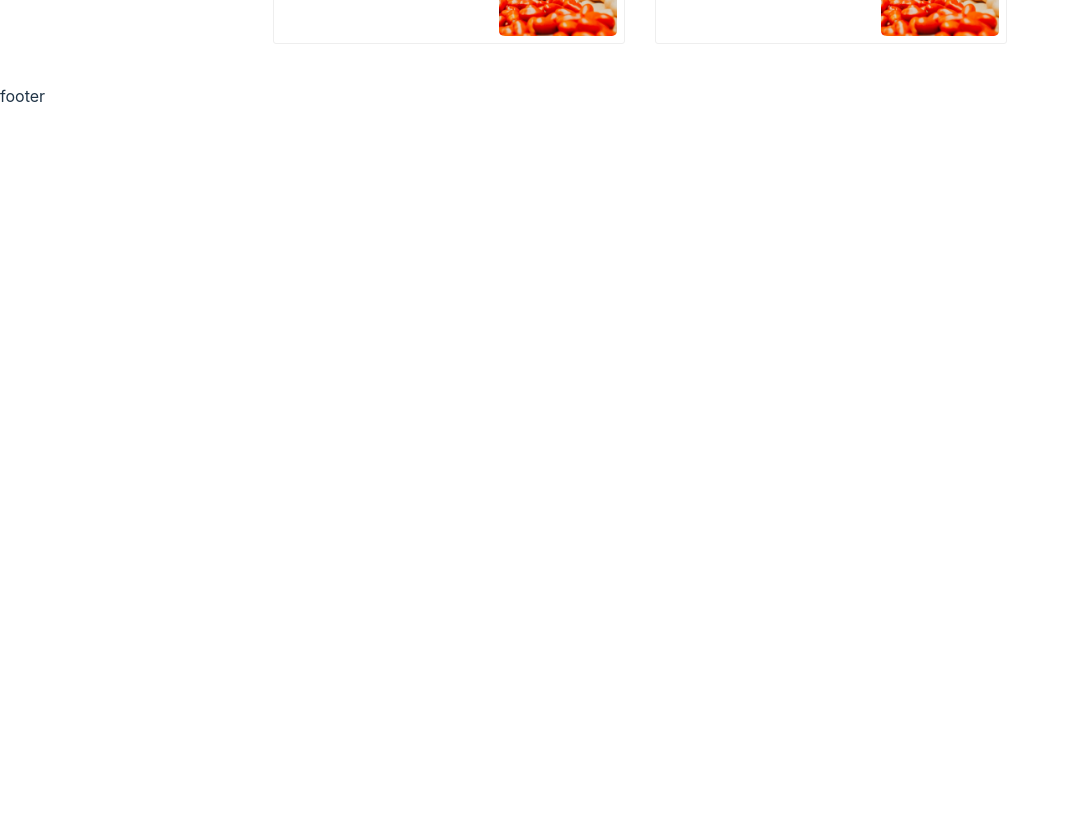
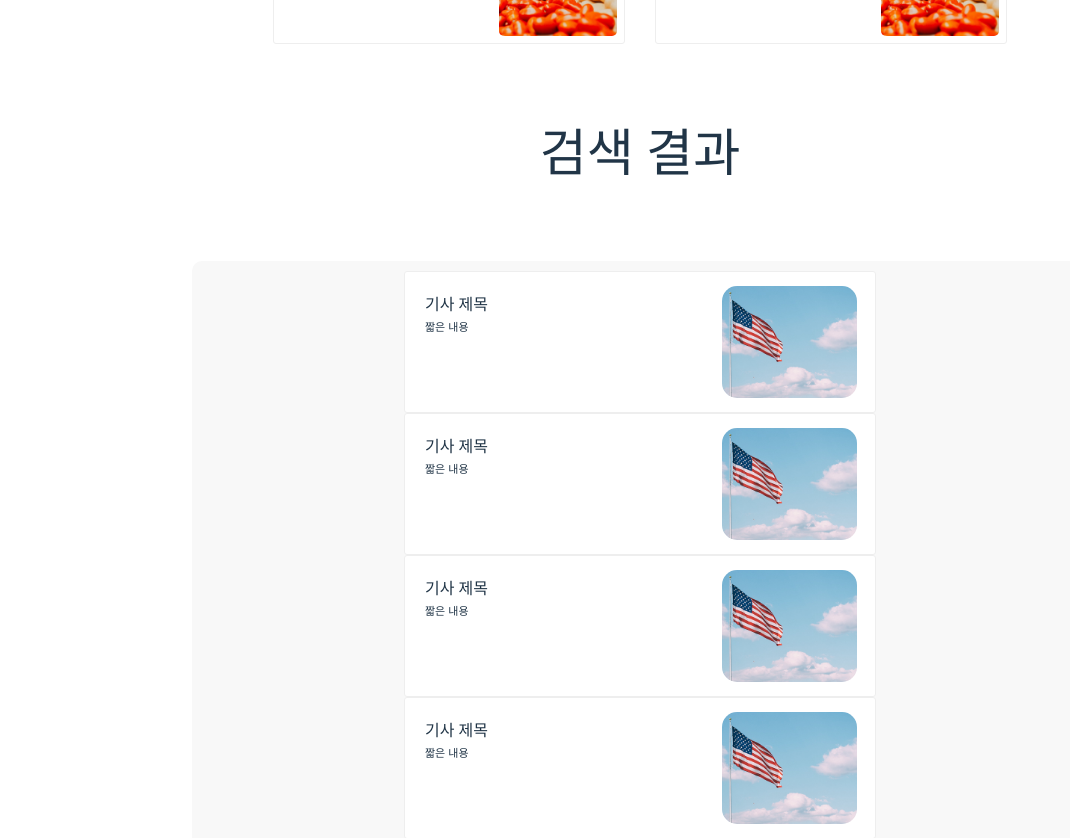
Before and after one commit to SKU-GlobalTimes/GlobalTimes_FE, a React (Vite) app in the folder FrontEnd/: page /main in a window 1280 px wide. Shown: the part 1840-2678 px from the top of the page, without its empty margins (0-1070 px from the left). Before the commit the page ends 1948 px from the top, so only its background shows below. Built offline with nearby package versions, Linux system fonts and the light colour scheme.

Commit message:
:art: Design: 검색결과 페이지 카드 뉴스 배치 & 디자인

```diff
--- a/FrontEnd/src/components/mainPage/MainPage.jsx
+++ b/FrontEnd/src/components/mainPage/MainPage.jsx
@@ -9,6 +9,7 @@ export default function MainPage() {
         <div className={styled['mainPage--container']}>
             <SearchContainer />
             <MainNews />
+            <SearchNews />
         </div>
     )
 }
--- a/FrontEnd/src/components/mainPage/News.module.css
+++ b/FrontEnd/src/components/mainPage/News.module.css
@@ -30,20 +30,33 @@
     justify-content: center;
 }
 
+
+
 /* Search News */
 .SearchNews--container{
     display: flex;
     flex-direction: column;
     align-items: center;
+    min-height: max-content;
+    gap: 80px;
+    padding: 40px 0px;
+}
+
+.SearchNews--hotIssues--title{
+    margin:0;
 }
 
 .SearchNews--resultList{
-    width: 1020px;
+    max-width: 70vw;
+    width: max-content;
+    min-width: 500px;
+    min-height: max-content;
     display: flex;
     flex-wrap: wrap;
     justify-content: center;
     align-items: center;
-    padding: 10px 5px;
+    padding: 10px 0px;
+    margin-bottom: 30px;
     border-radius: 10px;
     background-color: rgb(248, 248, 248);
 }
--- a/FrontEnd/src/components/mainPage/SearchNews.jsx
+++ b/FrontEnd/src/components/mainPage/SearchNews.jsx
@@ -5,7 +5,7 @@ export default function SearchNews() {
 
     return(
         <div className={styled['SearchNews--container']}>
-            <h1>검색 결과</h1>
+            <h1 className={styled['SearchNews--hotIssues--title']}>검색 결과</h1>
             <div className={styled['SearchNews--resultList']}>
                 <SearchNewsCard />
                 <SearchNewsCard />
--- a/FrontEnd/src/components/newsCard/NewsCard.module.css
+++ b/FrontEnd/src/components/newsCard/NewsCard.module.css
@@ -97,9 +97,57 @@
 
 /* SearchNews Card */
 .searchNewsCard--container{
-    width: 500px;
-    height: 130px;
-    margin: 0px 3px;
+    display: flex;
+    flex-direction: row;
+    justify-content: space-between;
     background-color: white;
-    border-bottom: 1px solid rgb(224, 224, 224);
+    border: 1px solid rgb(238, 238, 238);
+    border-radius: 3px;
+    min-width: 470px;
+    width: 33vw;
+    height: 15vh;
+    min-height: 140px;
+    margin: 0 10px;
 }
+
+
+.searchNewsCard--contents{
+    width: 65%;
+    display: flex;
+    flex-direction: column;
+    padding: 10px;
+    padding-top: 20px;
+    margin-left: 10px;;
+}
+
+.searchNewsCard--contents__title{
+    margin:0;
+    font-size: 16px;
+    font-weight: 600;
+}
+
+.searchNewsCard--contents__preview{
+    margin: 3px 0;
+    font-size: 11px;
+    font-weight: 300;
+}
+
+.searchNewsCard--imageContainer{
+    width: 35%;
+    height: 100%;
+    max-width: 220px;
+    max-height: 160px;
+    display: flex;
+    justify-content: center;
+    align-items: center;
+    margin-right: 10px;
+}
+
+.searchNewsCard--image{
+    height: 80%;
+    width: 90%;
+    border-radius: 15px;
+    background-image: url('/america.png');
+    background-size: cover;
+    background-position: center center;
+}
--- a/FrontEnd/src/components/newsCard/SearchNewsCard.jsx
+++ b/FrontEnd/src/components/newsCard/SearchNewsCard.jsx
@@ -4,7 +4,15 @@ export default function SearchNewsCard() {
 
     return(
         <div className={styled['searchNewsCard--container']}>
-            검색 결과 뉴스
+            <div className={styled['searchNewsCard--contents']}>
+                <p className={styled['searchNewsCard--contents__title']}>기사 제목</p>
+                <p className={styled['searchNewsCard--contents__preview']}>
+                    짧은 내용
+                </p>
+            </div>
+            <div className={styled['searchNewsCard--imageContainer']}>
+                <div className={styled['searchNewsCard--image']}></div>
+            </div>
         </div>
     )
 }
```
Also changed, not shown: FrontEnd/public/america.png (added).
